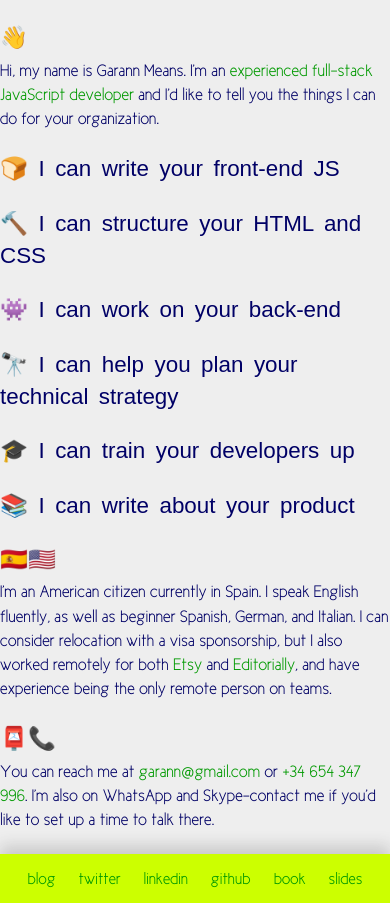
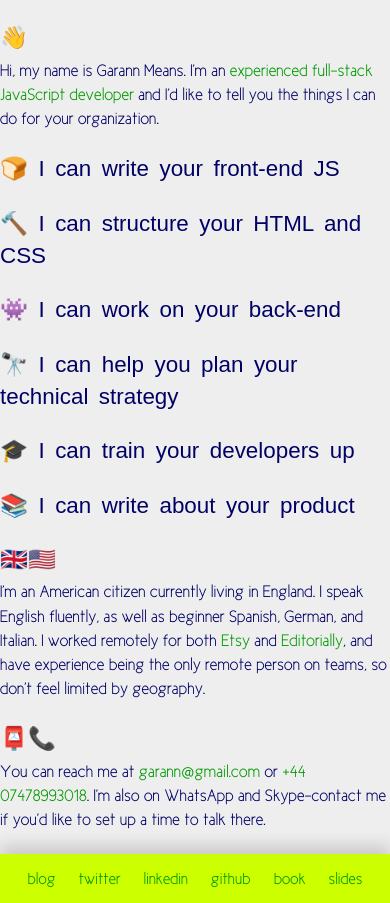
Before and after one commit to garann/garanndotcom, a plain HTML site: page index.html in a window 390 px wide. Drawn offline with Linux system fonts and the light colour scheme.

Commit message:
updated location/phone

```diff
--- a/index.html
+++ b/index.html
@@ -90,12 +90,12 @@
 				<p class="emoji collapsed">📚 I can write about your product</p>
 				<p>As someone who's learned many technologies on my own, good documentation is something I appreciate hugely. Besides blogging, I've contributed to docs on Mozilla Developer Network and I've written about using Node as a web server in a <a href="//shop.oreilly.com/product/0636920023258.do">book from O'Reilly</a> and a set of <a href="//alistapart.com/article/even-better-in-browser-mockups-with-node.js">articles for A List Apart</a>.</p>
 
-				<p class="emoji">🇪🇸🇺🇸</p>
-				<p>I'm an American citizen currently in Spain. I speak English fluently, as well as beginner Spanish, German, and Italian. I can consider relocation with a visa sponsorship, but I also worked remotely for both <a href="#etsy">Etsy</a> and <a href="#editorially">Editorially</a>, and have experience being the only remote person on teams.</p>
+				<p class="emoji">🇬🇧🇺🇸</p>
+				<p>I'm an American citizen currently living in England. I speak English fluently, as well as beginner Spanish, German, and Italian. I worked remotely for both <a href="#etsy">Etsy</a> and <a href="#editorially">Editorially</a>, and have experience being the only remote person on teams, so don't feel limited by geography.</p>
 				<!--<aside id="loc">I should be able to work for employers in most countries. Spain and the US are guaranteed.</aside>-->
 
 				<p class="emoji">📮📞</p>
-				<p>You can reach me at <a href="mailto:garann@gmail.com?subject=work with me!">garann@gmail.com</a> or <a href="tel:034-654-347-996">+34 654 347 996</a>. I'm also on WhatsApp and Skype–contact me if you'd like to set up a time to talk there.</p>
+				<p>You can reach me at <a href="mailto:garann@gmail.com?subject=work with me!">garann@gmail.com</a> or <a href="tel:044-07478993018">+44 07478993018</a>. I'm also on WhatsApp and Skype–contact me if you'd like to set up a time to talk there.</p>
 			</div>
 			<!--
 			<div id="sum">
```
